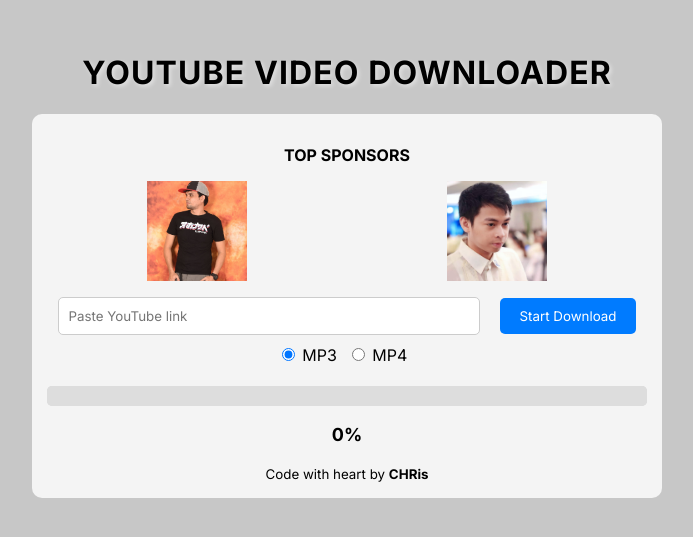
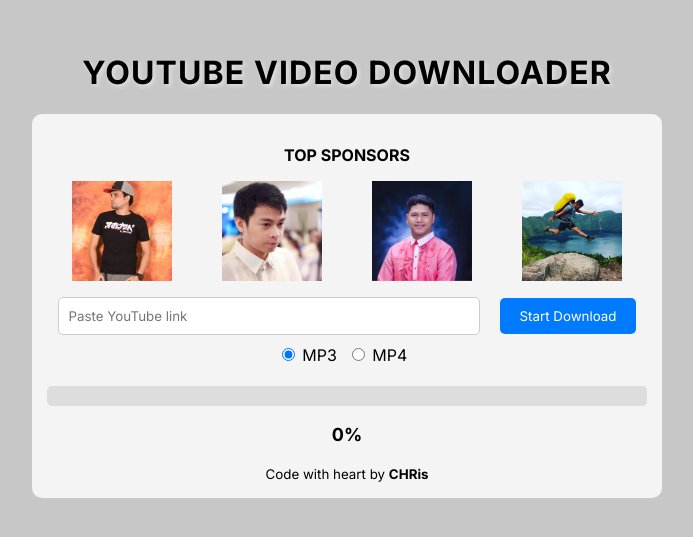
Before and after one commit to vistalchristopher22/youtube-downloader, a Vue app: page / in a window 1280 px wide. Shown: the part 135-672 px from the top of the page, without its empty margins (293-986 px from the left). Built offline with nearby package versions, Linux system fonts and the light colour scheme; no server answers.

Commit message:
add new sponsors

```diff
--- a/src/components/DownloadComponent.vue
+++ b/src/components/DownloadComponent.vue
@@ -6,6 +6,8 @@
     <div class="sponsors">
       <img src="@/assets/gam.jpg" width="100" alt="" />
       <img src="@/assets/jun.jpg" width="100" alt="" />
+      <img src="@/assets/darem.jpg" width="100" alt="" />
+      <img src="@/assets/zak.jpg" width="100" alt="" />
     </div>
     <p></p>
     <div class="input">
```
Also changed, not shown: src/assets/darem.jpg (added), src/assets/zak.jpg (added).
